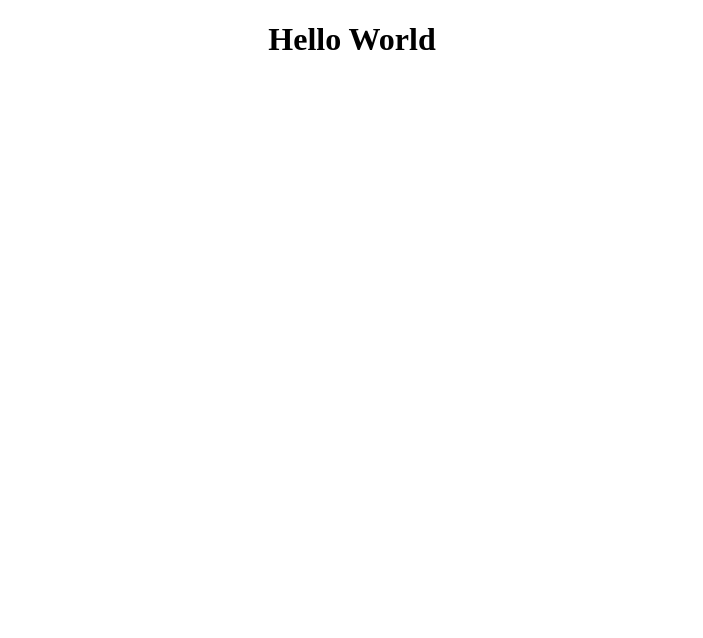
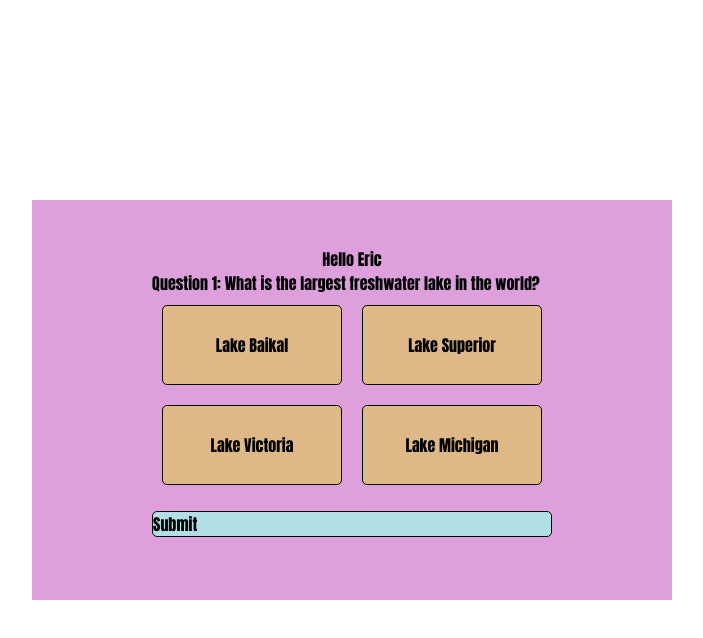
Before and after one commit to echen831/Tandem_Trivia, a React (Create React App) app: page / in a window 1280 px wide. Shown: the top 638 px of the page, without its empty margins (288-991 px from the left). Built offline with nearby package versions, Linux system fonts and the light colour scheme.

Commit message:
add styling

```diff
--- a/package.json
+++ b/package.json
@@ -1,6 +1,6 @@
 {
   "name": "tandem_quiz_app",
-  "homepage": "https://yourUserName.github.io/Tandem_Trivia/",
+  "homepage": "https://echen831.github.io/Tandem_Trivia/",
   "version": "0.1.0",
   "private": true,
   "dependencies": {
--- a/src/App.css
+++ b/src/App.css
@@ -1,3 +1,63 @@
+body {
+  margin: 0;
+  padding: 0;
+  font-family: Impact, Haettenschweiler, 'Arial Narrow Bold', sans-serif;
+}
+
+button {
+  cursor: pointer;
+}
+
 .App {
-  text-align: center;
+  display: flex;
+  justify-content: center;
+  align-items: center;
+  height: 100vh;
 }
+
+.game-container {
+  min-width: 50%;
+  min-height: 50%;
+  display: flex;
+  justify-content: center;
+  align-items: center;
+  flex-direction: column;
+  background-color: plum;
+}
+
+.answer-container {
+  display: grid;
+  grid-template-columns: 200px 200px;
+  grid-template-rows: 100px 100px;
+}
+
+.answer {
+  display: flex;
+  justify-content: center;
+  align-items: center;
+  flex-direction: column;
+  border: 1px solid black;
+  border-radius: 5px;
+  background-color: burlywood;
+  padding: 1px;
+  margin: 10px;
+  cursor: pointer;
+}
+
+.answer:hover {
+  background-color: orange;
+}
+
+.submit-btn {
+  border: 1px solid black;
+  border-radius: 5px;
+  background-color: powderblue;
+}
+
+#selected {
+  background-color: palegreen;
+}
+
+#hide, .hide {
+  display: none;
+}
--- a/src/App.js
+++ b/src/App.js
@@ -1,9 +1,10 @@
 import './App.css';
+import { Game } from './components/game'
 
 function App() {
   return (
     <div className="App">
-      <h1>Hello World</h1>
+      <Game/>
     </div>
   );
 }
--- a/src/Apprentice_TandemFor400_Data.json
+++ b/src/Apprentice_TandemFor400_Data.json
@@ -42,7 +42,7 @@
 
   {
     "question": "In a website address bar, what does WWW stand for?",
-    "incorrect": ["Wild Wild West", "War World Web"],
+    "incorrect": ["Wild Wild West", "War World Web", "Wow WOw WOW"],
     "correct": "World Wide Web"
   },
   {
--- /dev/null
+++ b/src/components/game.jsx
@@ -0,0 +1,61 @@
+import React, { useState } from 'react';
+import QUESTIONS from '../Apprentice_TandemFor400_Data.json';
+import * as Util from '../util';
+import { Question } from '../components/question'
+
+export const Game = () => {
+    const [ questions, setQuestions ] = useState(Util.shuffle(QUESTIONS).slice(0,10));
+    const [ currQuestIdx, setCurrQuestIdx ] = useState(0);
+    const [ score, setScore ] = useState(0);
+    const [ name, setName ] = useState('Eric');
+
+    const handleSubmit = (correctAns, submitAns) => {
+        if (submitAns.trim().length === 0) return;
+
+        if (correctAns === submitAns) {
+            setScore(score + 10);
+        }
+
+        setTimeout(() => setCurrQuestIdx(currQuestIdx + 1), 3000)
+    }
+
+    const endMessage = (score) => {
+
+        if (score === 100) {
+            return "You have a perfect score!"
+        } else if (score >= 80) {
+            return "You are amazing!"
+        } else if (score >= 60) {
+            return "A couple hicups, but still honorable score!"
+        } else if (score >= 40) {
+            return "Maybe try a little harder next time?"
+        } else if (score >= 20) {
+            return "Were you even trying?"
+        } else {
+            return "Please press the refresh button and try again!"
+        }
+    }
+
+
+    return (
+        <div className='game-container'>
+            <span>Hello {name}</span>
+            <div>
+                { questions.map((question, idx) => (
+                    <div id={currQuestIdx !== idx ? 'hide' : ''}>
+                        <span>Question { idx + 1 }: {question.question}</span>
+                        <Question key={idx}
+                                  score={score}
+                                  question={question}
+                                  handleSubmit={handleSubmit}/>
+                    </div>
+                ))}
+            </div>
+            <div id={currQuestIdx === 10 ? '' : 'hide'}>
+                <p>Your Score is: {score}</p>
+                <p>{endMessage(score)}</p>
+            </div>
+        </div>
+    )
+
+}
--- /dev/null
+++ b/src/components/question.jsx
@@ -0,0 +1,67 @@
+import React, { useState, useRef } from 'react';
+import * as Util from '../util';
+
+export const Question = ({ question, score, handleSubmit }) => {
+    const [ answers, setAnswers ] = useState(Util.shuffle([...question.incorrect, question.correct]));
+    const [ currAnsIdx, setCurrAnsIdx ] = useState(0);
+    const [ correctAns, setCorrectAns ] = useState(question.correct);
+    const [ currAns, setCurrAns ] = useState('');
+    const [ submitted, setSubmitted ] = useState(false);
+
+    const test1 = useRef();
+    const test2 = useRef();
+    const test3 = useRef();
+    const test4 = useRef();
+
+    const test = [test1, test2, test3, test4]
+
+    const submit = () => {
+        if (currAns.trim() === '') return;
+
+        if (test1.current.innerText === correctAns) {
+            test1.current.style.backgroundColor = 'green';
+        } else {
+            test1.current.style.opacity = 0;
+        }
+        if (test2.current.innerText === correctAns) {
+            test2.current.style.backgroundColor = 'green';
+        } else {
+            test2.current.style.opacity = 0;
+        }
+        if (test3.current.innerText === correctAns) {
+            test3.current.style.backgroundColor = 'green';
+        } else {
+            test3.current.style.opacity = 0;
+        }
+
+        if (test4.current.innerText === correctAns) {
+            test4.current.style.backgroundColor = 'green';
+        } else {
+            test4.current.style.opacity = 0;
+        }
+        setSubmitted(true);
+        setTimeout(() => setSubmitted(false), 3000);
+    }
+
+    return (
+        <div className='question-container'>
+            <div className={'answer-container'}>
+                {answers.map((answer, idx) => (
+                    <div
+                        id={idx+1 === currAnsIdx ? 'selected' : ''}
+                        className='answer'
+                        onClick={()=>{setCurrAnsIdx(idx+1); setCurrAns(answer)}}
+                        ref={test[idx]}
+                    >
+                        {answer}
+                    </div>
+                ))}
+
+            </div>
+            <p id={!submitted ? '' : 'hide'}
+               className='submit-btn'
+                onClick={() => {handleSubmit(correctAns, currAns); submit()}}>Submit</p>
+            <p id={submitted ? '' : 'hide'}>Current Score: {score}</p>
+        </div>
+    )
+}
--- /dev/null
+++ b/src/util.js
@@ -0,0 +1,13 @@
+export const shuffle = (arr) => {
+    let dupArr = arr.slice(0);
+
+    dupArr.forEach((num, i) => {
+        let randIdx = i + Math.floor(Math.random() * arr.length - i)
+
+        let temp = dupArr[i];
+        dupArr[i] = dupArr[randIdx];
+        dupArr[randIdx] = temp;
+    })
+
+    return dupArr;
+}
```
Also changed, not shown: public/logo192.png (deleted), public/logo512.png (deleted).
